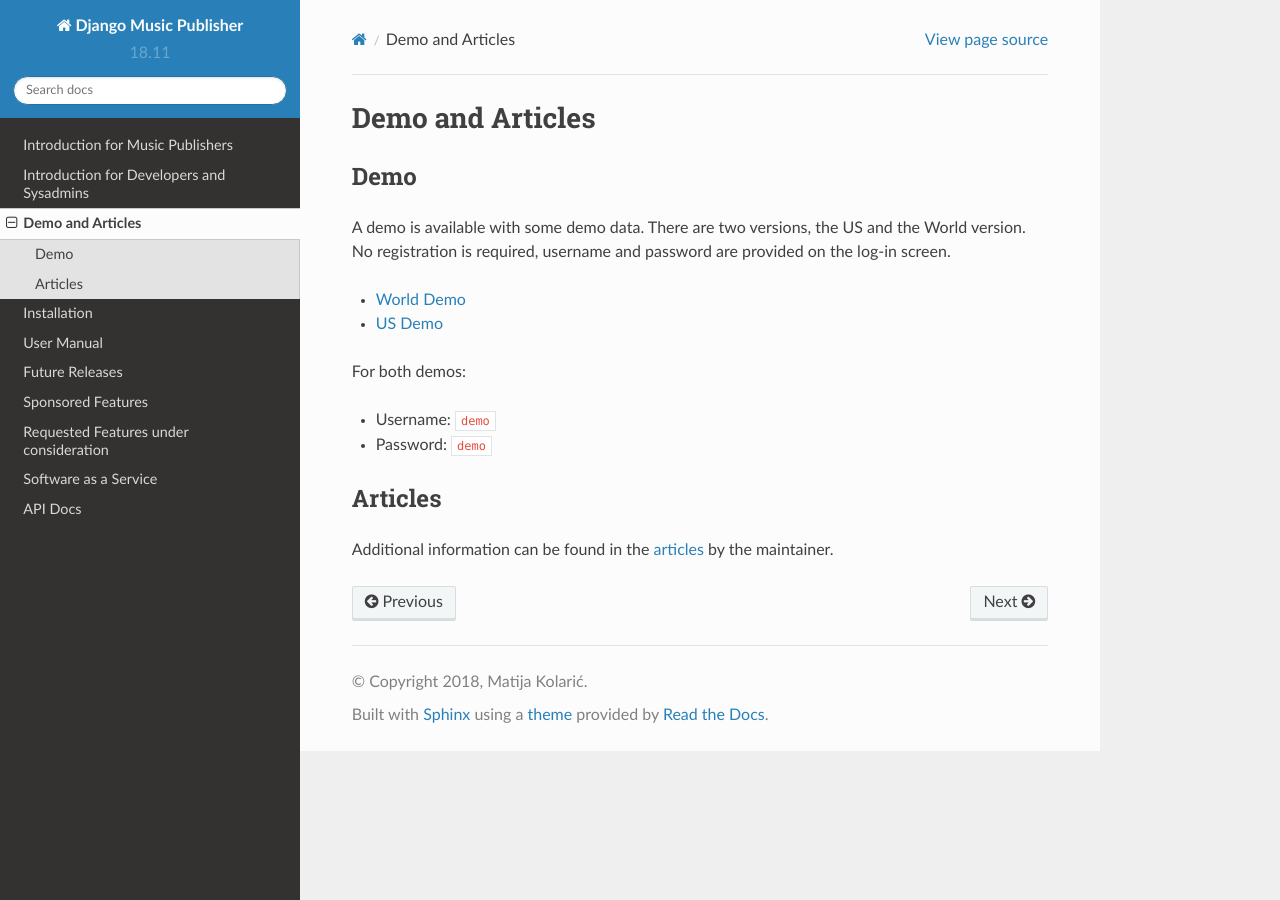
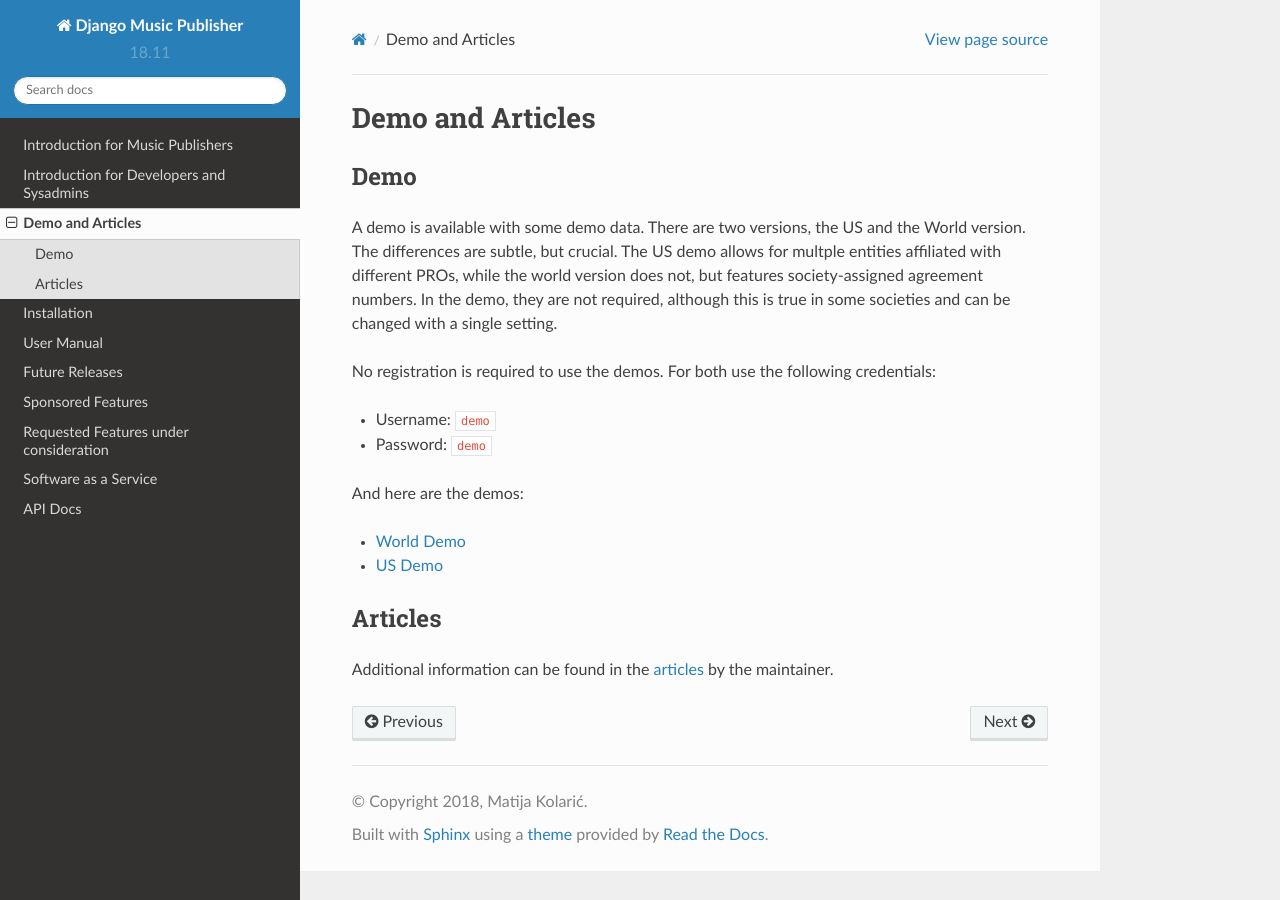
Before and after one commit to matijakolaric-com/django-music-publisher, a Sphinx documentation site: the page built from docs/demo.rst, in a window 1280 px wide. Built offline with Sphinx 7.4.7 and the Read the Docs theme 2.0.0, drawn with Linux system fonts in a browser that asks for light colours.

Commit message:
Update demo.rst

```diff
--- a/docs/demo.rst
+++ b/docs/demo.rst
@@ -5,16 +5,21 @@
 ===============================================================================
 
 A demo is available with some demo data. There are two versions, the US and the
-World version. No registration is required, username and password are provided
-on the log-in screen.
+World version. The differences are subtle, but crucial. The US demo allows for
+multple entities affiliated with different PROs, while the world version does
+not, but features society-assigned agreement numbers. In the demo, they are
+not required, although this is true in some societies and can be changed with a
+single setting.
+
+No registration is required to use the demos. For both use the following credentials:
+
+* Username: ``demo``
+* Password: ``demo``
+
+And here are the demos:
 
 * `World Demo <https://dmp.matijakolaric.com/>`_
 * `US Demo <https://dmp.matijakolaric.com/us/>`_
-
-For both demos:
-
-* Username: ``demo``
-* Password: ``demo``
 
 
 Articles
```
